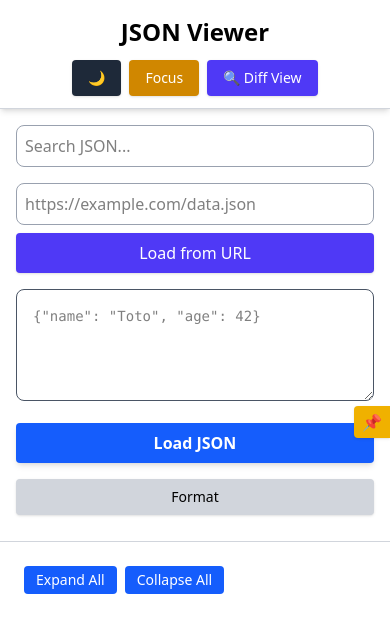
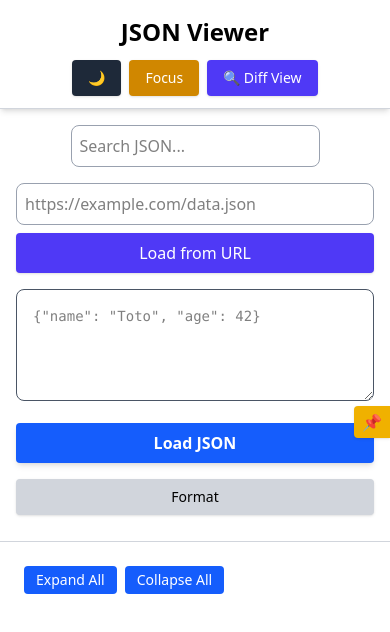
Before and after one commit to sullytobias/json-viewer, a React (Vite) app: page / in a window 390 px wide. Shown: the top 632 px of the page. Built offline with nearby package versions, Linux system fonts and the light colour scheme.

Commit message:
Fix Style & responsivness

```diff
--- a/src/App.tsx
+++ b/src/App.tsx
@@ -52,7 +52,7 @@ export default function App() {
   const error = input.length > 0 && !isValidJson ? "Invalid JSON" : null;
 
   return (
-    <div className="h-screen w-screen flex flex-col md:flex-row bg-white text-black dark:bg-gray-950 dark:text-white overflow-hidden">
+    <div className="min-h-screen sm:h-screen flex flex-col md:flex-row bg-white text-black dark:bg-gray-950 dark:text-white overflow-hidden">
       {view === "tree" && <PinnedSidebar />}
 
       <div className="flex-1 flex flex-col">
@@ -105,7 +105,7 @@ export default function App() {
           <DiffViewer />
         ) : (
           <>
-            <div className="flex flex-wrap justify-between items-center px-4 sm:px-6 mt-4 gap-2">
+            <div className="flex sm:min-w-2xl mx-auto px-4 sm:px-6 mt-4 gap-2">
               <input
                 type="text"
                 value={searchQuery}
@@ -139,7 +139,7 @@ export default function App() {
 
             <motion.main
               layout
-              className="flex-1 overflow-hidden flex flex-col"
+              className="flex-1 flex flex-col overflow-hidden"
             >
               {!showOnlyTree && (
                 <motion.section
@@ -148,7 +148,7 @@ export default function App() {
                   animate={{ opacity: 1, y: 0 }}
                   exit={{ opacity: 0, y: -10 }}
                   transition={{ duration: 0.2 }}
-                  className="overflow-hidden mt-4 px-4 sm:px-6 space-y-6 max-h-[30vh] min-h-[30vh] border-b border-gray-300 dark:border-gray-800"
+                  className="mt-4 px-4 sm:px-6 space-y-6 max-h-[30vh] min-h-[30vh] border-b border-gray-300 dark:border-gray-800"
                 >
                   <div className="max-w-6xl mx-auto">
                     {error && <p className="text-red-500 mb-2">{error}</p>}
@@ -233,12 +233,6 @@ export default function App() {
                   Collapse All
                 </button>
               </div>
-
-              <motion.section
-                layout
-                transition={{ duration: 0.2 }}
-                className="flex-1 overflow-auto px-4 sm:px-6 pb-6"
-              >
               {stats && (
                 <div className="sticky top-0 bg-gray-200 dark:bg-gray-800 max-w-7xl mx-auto text-center text-sm text-black dark:text-gray-400 space-x-4 p-2 rounded z-10">
                   <span>
@@ -255,14 +249,12 @@ export default function App() {
                   </span>
                 </div>
               )}
-
-                <div className="max-w-7xl mx-auto">
-                  <div className="overflow-x-auto">
-                    <div className="min-w-full sm:min-w-0">
+              <motion.section
+                layout
+                transition={{ duration: 0.2 }}
+                className="flex-1 px-4 sm:px-6 pb-6 overflow-y-auto"
+              >
                 <TreeView searchQuery={searchQuery} />
-                    </div>
-                  </div>
-                </div>
               </motion.section>
             </motion.main>
           </>
--- a/src/components/TreeView.tsx
+++ b/src/components/TreeView.tsx
@@ -57,7 +57,7 @@ export default function TreeView({ searchQuery }: TreeViewProps) {
   }
 
   return (
-    <div className="mt-6 p-4 overflow-auto">
+    <div className="mt-6 p-4">
       <Node
         breadcrumbValue="root"
         data={filteredJson}
```
Lines whose indentation alone changed are shown as unchanged.
